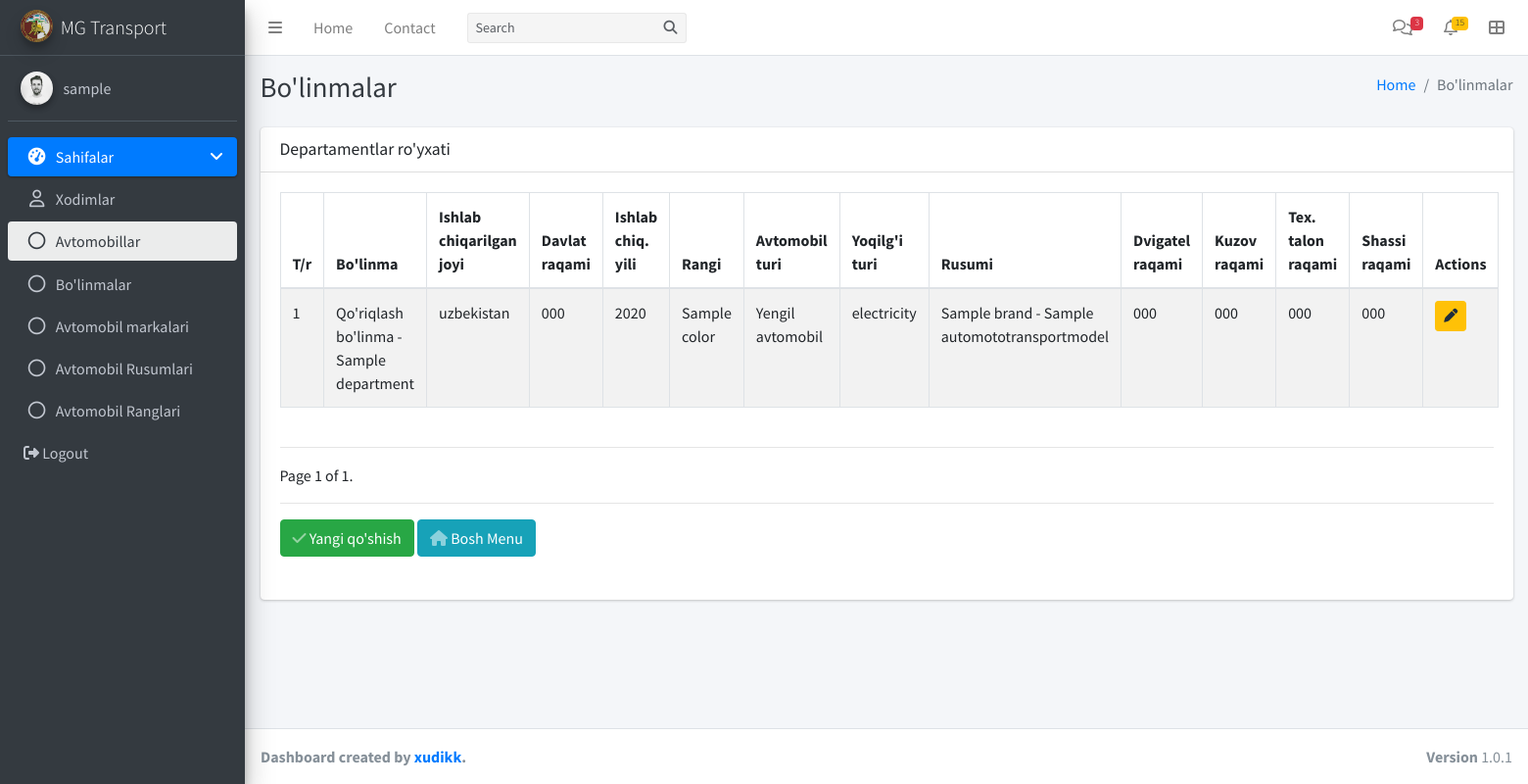
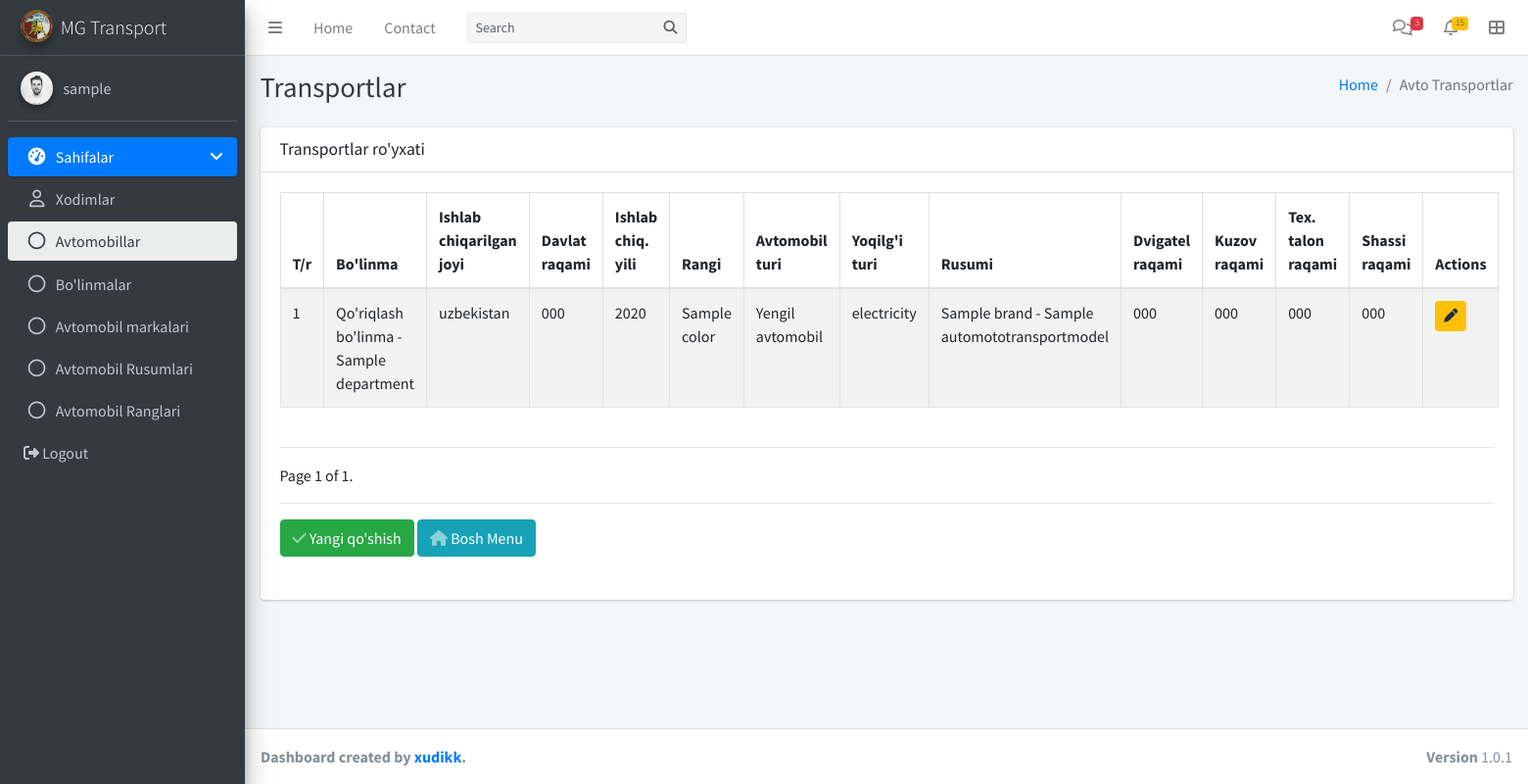
Before and after one commit to xudikk/mg-transport, a Django app: page /auto/transport/ in a window 1560 px wide. Shown: the whole page at 98% size. Run offline with Django 4.2, Linux system fonts and the light colour scheme; a user stored in the database is signed in; tables that the repository leaves empty hold one stand-in row (values such as "Sample post"); parts of the project's set-up code (start-up, migrations or seed data) failed here and were passed over; some libraries are stand-ins or nearby versions.

Commit message:
second commit: creud generated to auto and department models

```diff
--- a/templates/pages/transport.html
+++ b/templates/pages/transport.html
@@ -1,8 +1,8 @@
 {% extends 'base.html' %}
 
-{% block title %}MG | Department {% endblock %}
-{% block page_title %} Bo'linmalar {% endblock %}
-{% block pagetitle %} Bo'linmalar {% endblock %}
+{% block title %}Auto Transport {% endblock %}
+{% block page_title %} Transportlar {% endblock %}
+{% block pagetitle %} Avto Transportlar {% endblock %}
 {% load bootstrap4 %}
 
 {% block content %}
@@ -206,7 +206,7 @@
 
           <div class="card">
             <div class="card-header">
-              <h3 class="card-title">Departamentlar ro'yxati</h3>
+              <h3 class="card-title">Transportlar ro'yxati</h3>
             </div>
             <!-- /.card-header -->
             <div class="card-body">
```
